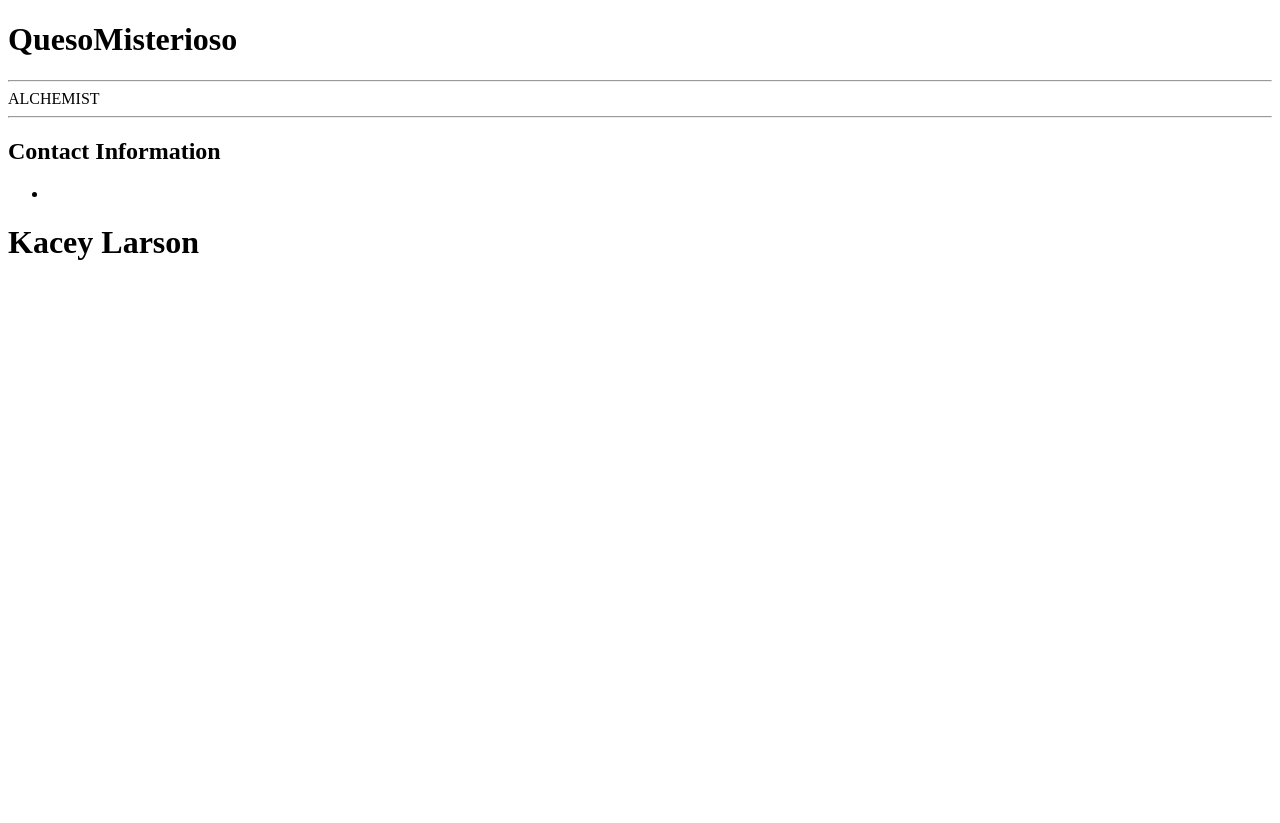
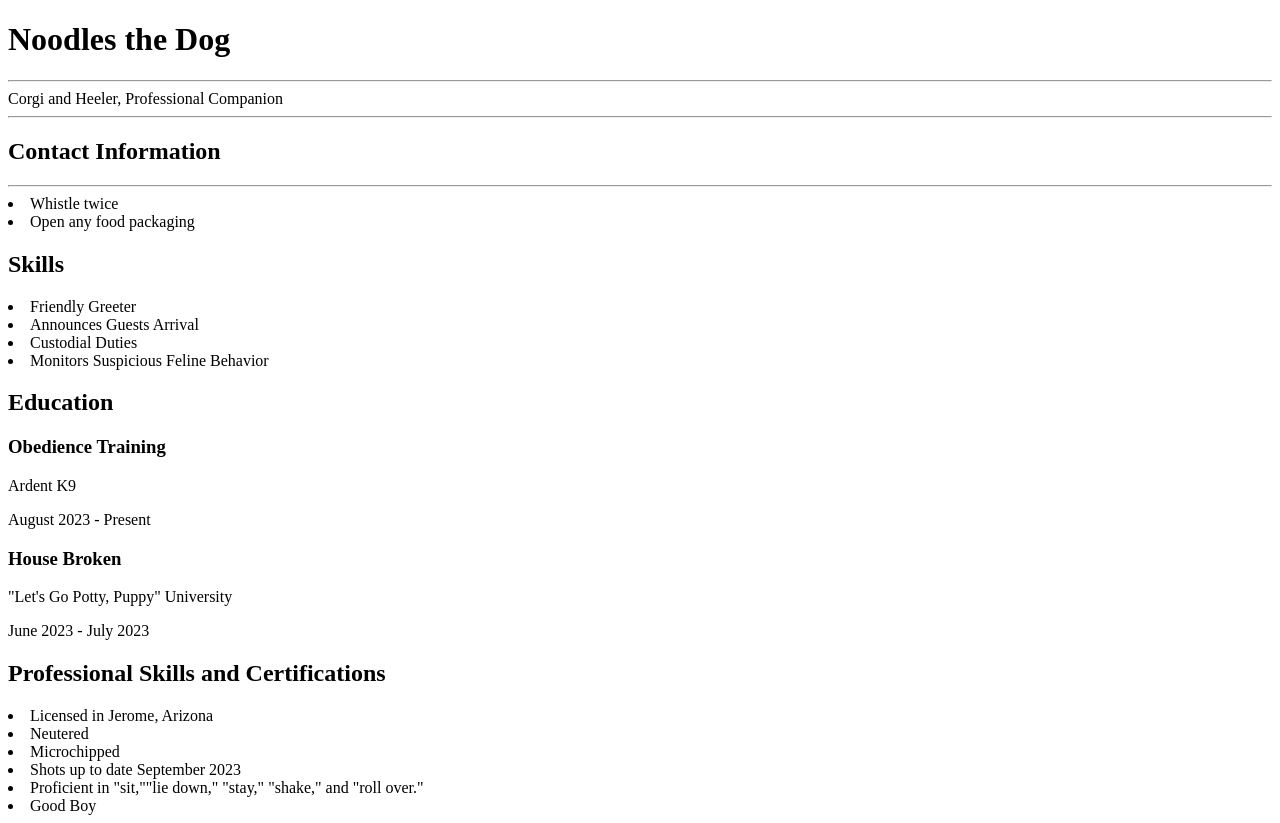
Before and after one commit to Kacey-Larson/art130_project02, a plain HTML site: page index.html in a window 1280 px wide. Before the commit the page ends 800 px from the top, so only its background shows below. Drawn offline with Linux system fonts and the light colour scheme.

Commit message:
commit and push

```diff
--- /dev/null
+++ b/codeswing.json
@@ -0,0 +1,4 @@
+{
+  "scripts": [],
+  "styles": []
+}
--- a/index.html
+++ b/index.html
@@ -1,39 +1,67 @@
 <!DOCTYPE html>
 <html lang="en">
 <head>
-        <meta charset="utf-8">
-        <meta name="viewport" content="width=device-width, initial-scale=1">
-        <meta http-equiv="X-UA-Compatable" content="IE=edge">
-        <link href="style.css" rel="stylesheet">
-        <title>Queso Misterioso</title>
+    <meta charset="UTF-8"/>
+    <title>Noodles the Dog Resume</title>
+    <link rel="stylesheet">
 </head>
+
 <body>
     <header id="header">
-            <!-- Queso Misterioso Alchemist -->
-            <h1>Queso</b>Misterioso</h1>
+        <!-- Queso Misterioso, Alchemist -->
+        <h1><b> Noodles </b> the </b> Dog </h1>
         <hr>
-            ALCHEMIST
+        Corgi and Heeler, Professional Companion
         <hr>
     </header>
     <main>
         <article id="mainleft">
             <section>
-                    <h2> Contact Information</h2>
-                    <!----->
+                <h2>Contact Information</h2>
+                <!-- contact info -->
+                <hr>
+             <li>Whistle twice</li>
+             <li>Open any food packaging</li>
+            </section>
+            <section>
+                <h2>Skills</h2>
+                <!--Puppy Cuteness-->
+                <li>Friendly Greeter</li>
+                <li>Announces Guests Arrival</li>
+                <li>Custodial Duties</li>
+                <li>Monitors Suspicious Feline Behavior</li>
+            </section>
+            <section>
+                <h2>Education</h2>
+                <!--Potty Training, Ardent K9, Chewing-->
+                <h3>Obedience Training</h3>
+                <p>
+                    Ardent K9
+                </p>
+                <p>
+                    August 2023 - Present
+                </p>
+                <h3>House Broken</h3>
+                <p>
+                    "Let's Go Potty, Puppy" University
+                </p>
+                <p>June 2023 - July 2023</p>
+            </section>
+        </article>
+        <article id="mainright">
+            <section>
+                <h2>Professional Skills and Certifications</h2>
+                <!--Woman's bestfriend-->
+                <li>Licensed in Jerome, Arizona</li>
+                <li>Neutered</li>
+                <li>Microchipped</li>
+                <li>Shots up to date September 2023</li>
+                <li>Proficient in "sit,""lie down," "stay," "shake," and "roll over."</li>
+                <li>Good Boy</li>
+
+
             </section>
         </article>
     </main>
-        <section>
-            <ul>
-                <li> </li>
-            </ul>
-        </section>
-        <div>
-            <span>
-                <h1>
-                    <span class="larger-names">Kacey Larson</span>
-                </h1>
-            </span>
-        </div>
 </body>
 </html>
```
Also changed, not shown: style.css (added). Lines whose indentation alone changed are shown as unchanged.
